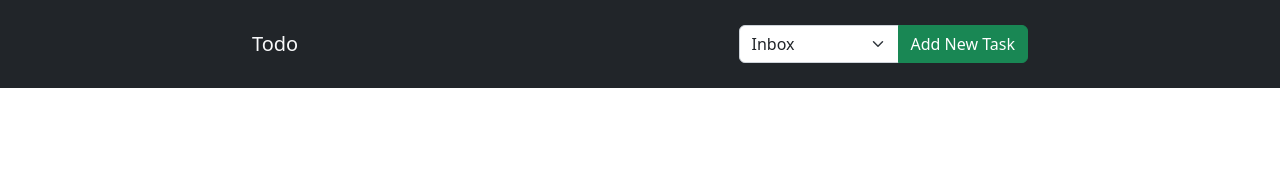
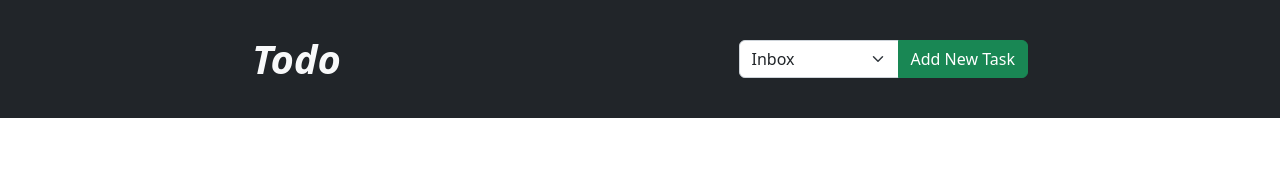
Before and after one commit to c-auri/todo, a website built with webpack: page src/index.html in a window 1280 px wide. Built offline with nearby package versions, Linux system fonts and the light colour scheme.

Commit message:
Style navbar

```diff
--- a/src/index.html
+++ b/src/index.html
@@ -7,10 +7,10 @@
     <title><%= htmlWebpackPlugin.options.title %></title>
 </head>
 <body>
-    <header class="bg-dark px-5 py-3">
+    <header class="bg-dark px-3 py-3">
         <nav class="navbar mx-auto mw-800">
             <div class="container-fluid">
-                <span class="navbar-brand fs-lg text-light">
+                <span class="navbar-brand fs-1 fst-italic fw-semibold text-light">
                     <%= htmlWebpackPlugin.options.title %>
                 </span>
                 <form class="d-flex">
```
